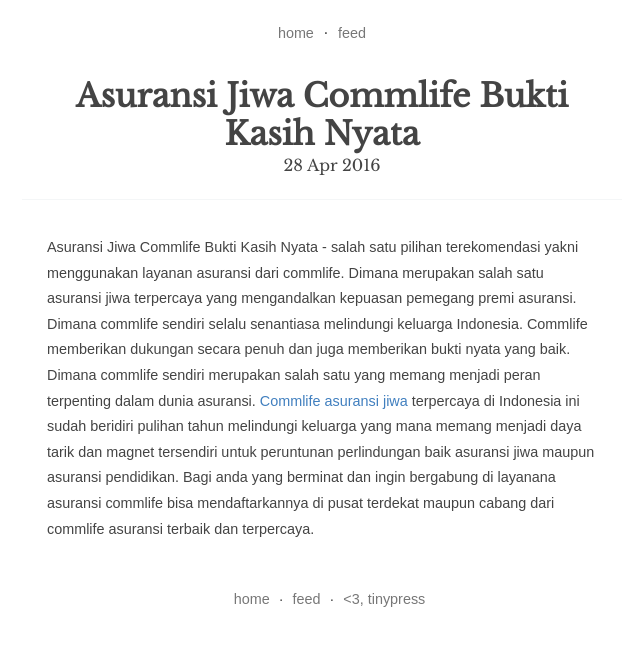
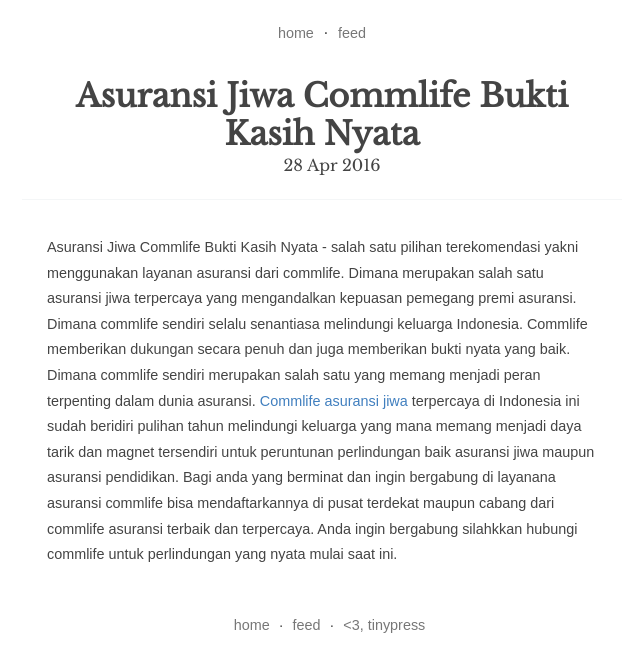
Before and after one commit to asuranceqq/asuranceqq.github.io, a Jekyll site: the page built from _posts/2016-04-28-asuransi-jiwa-commlife-bukti-kasih-nyata.markdown, in a window 1280 px wide. Shown: the top 672 px of the page, without its empty margins (318-958 px from the left). Built offline with Jekyll 4.4.1, drawn with Linux system fonts in a browser that asks for light colours.

Commit message:
Post update: Asuransi Jiwa Commlife Bukti Kasih Nyata

```diff
--- a/_posts/2016-04-28-asuransi-jiwa-commlife-bukti-kasih-nyata.markdown
+++ b/_posts/2016-04-28-asuransi-jiwa-commlife-bukti-kasih-nyata.markdown
@@ -7,3 +7,4 @@ Asuransi Jiwa Commlife Bukti Kasih Nyata -  salah satu pilihan terekomendasi yak
 Commlife memberikan dukungan secara penuh dan juga memberikan bukti nyata yang baik. Dimana commlife sendiri merupakan salah satu yang memang menjadi peran terpenting dalam dunia asuransi.
 <a href="http://www.commlife.co.id/products/wealth-accumulation/insurance-investment/commlink-and-commlink-premier/">Commlife asuransi jiwa</a> terpercaya di Indonesia ini sudah beridiri pulihan tahun melindungi keluarga yang mana memang menjadi daya tarik dan magnet tersendiri untuk peruntunan perlindungan baik asuransi jiwa maupun asuransi pendidikan.
 Bagi anda yang berminat dan ingin bergabung di layanana asuransi commlife bisa mendaftarkannya di pusat terdekat maupun cabang dari commlife asuransi terbaik dan terpercaya.
+Anda ingin bergabung silahkkan hubungi commlife untuk perlindungan yang nyata mulai saat ini.
```
